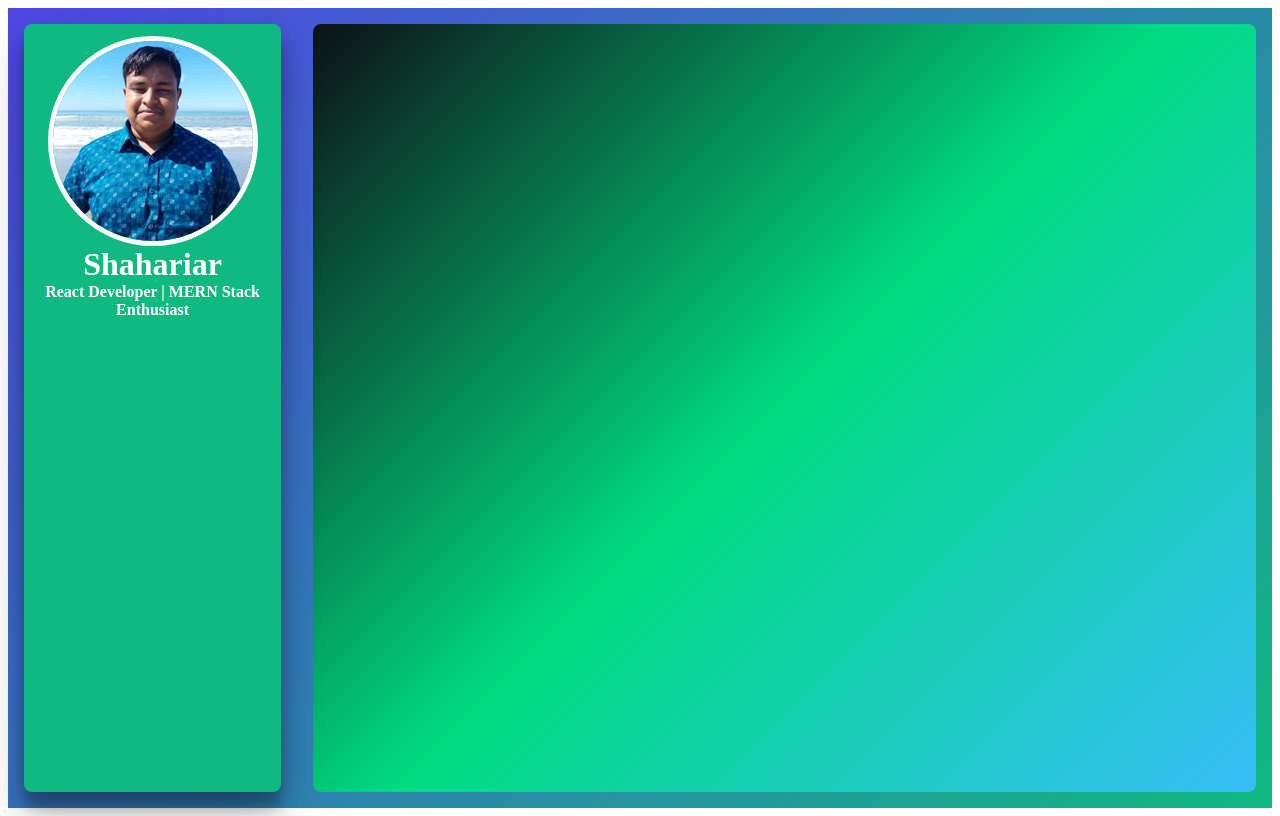
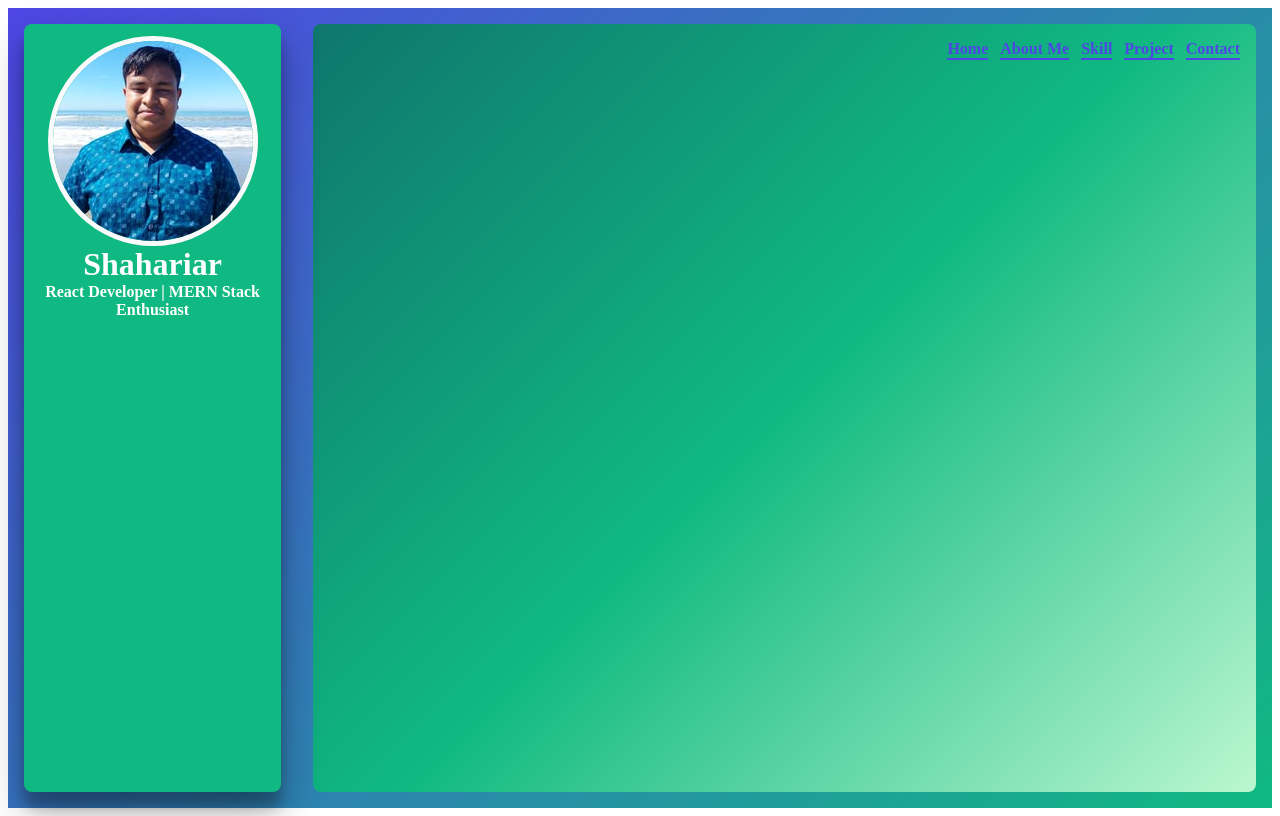
Before and after one commit to shahariar270/portfolio-template, a React (Vite) app in the folder client/: page / in a window 1280 px wide. Built offline with nearby package versions, Linux system fonts and the light colour scheme.

Commit message:
menu section implemented

```diff
--- a/client/src/Layout/Sections/Header.jsx
+++ b/client/src/Layout/Sections/Header.jsx
@@ -1,7 +1,23 @@
+import { menuArray } from '@Layout/Helper'
 import React from 'react'
+import { NavLink } from 'react-router-dom'
 
 export const Header = () => {
-  return (
-    <div>Header</div>
-  )
+    return (
+        <div className='st-portfolio--header'>
+            <div className="st-portfolio--route-name"></div>
+
+            <div className="st-portfolio--menu">
+                {menuArray.map((item, index) => (
+                    <NavLink
+                        key={index}
+                        to={item.path} // must include path
+                        className={({ isActive }) => (isActive ? "active" : "")}
+                    >
+                        <p>{item.label}</p>
+                    </NavLink>
+                ))}
+            </div>
+        </div>
+    )
 }
--- a/client/src/Layout/Sections/RightContentBox.jsx
+++ b/client/src/Layout/Sections/RightContentBox.jsx
@@ -1,9 +1,12 @@
 import React from 'react'
+import { Header } from './Header'
 
 export const RightContentBox = () => {
-  return (
-    <div
-        className='st-portfolio--right-content'
-    ></div>
-  )
+    return (
+        <div
+            className='st-portfolio--right-content'
+        >
+            <Header />
+        </div>
+    )
 }
--- a/client/src/assets/styles/common/layout/_leftContetBox.scss
+++ b/client/src/assets/styles/common/layout/_leftContetBox.scss
@@ -31,7 +31,8 @@
             border-radius: 50%;
             border: 5px solid #fafafa;
         }
-        h1, p{
+        h1,
+        p {
             margin: 0;
             text-align: center;
         }
@@ -40,12 +41,14 @@
     &--menu {
         display: flex;
         gap: 12px;
+        justify-content: end;
+        padding: 16px;
 
         a {
             text-decoration: none;
 
             p {
-                margin: 0; // instead of padding 0, use margin
+                margin: 0;
                 color: var(--text-white);
                 font-weight: 600;
                 &:hover {
@@ -56,3 +59,8 @@
         }
     }
 }
+
+.st-portfolio--menu a.active p {
+    color: var(--color-primary);
+    border-bottom: 2px solid var(--color-primary);
+}
--- a/client/src/assets/styles/common/layout/_rightContentBox.scss
+++ b/client/src/assets/styles/common/layout/_rightContentBox.scss
@@ -4,7 +4,7 @@
         min-height: 120px;
         width: 80%;
         margin: 16px;
-        background: linear-gradient(135deg, #0d1117, #00dc82, #38bdf8);
         border-radius: 8px;
+        background: linear-gradient(135deg, #0F766E, #10B981, #BBF7D0);
     }
 }
```
Also changed, not shown: client/src/Layout/Sections/LeftContentBox.jsx (+1 -10 lines).
